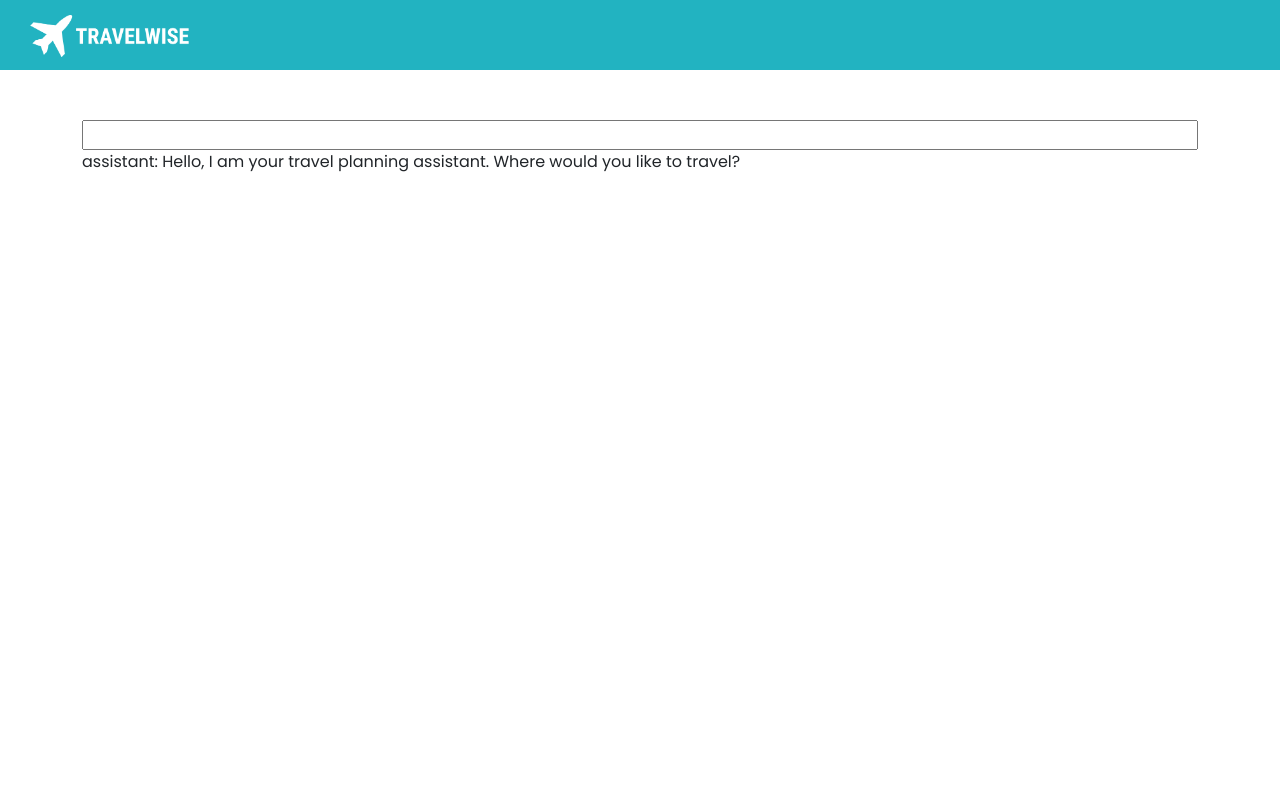
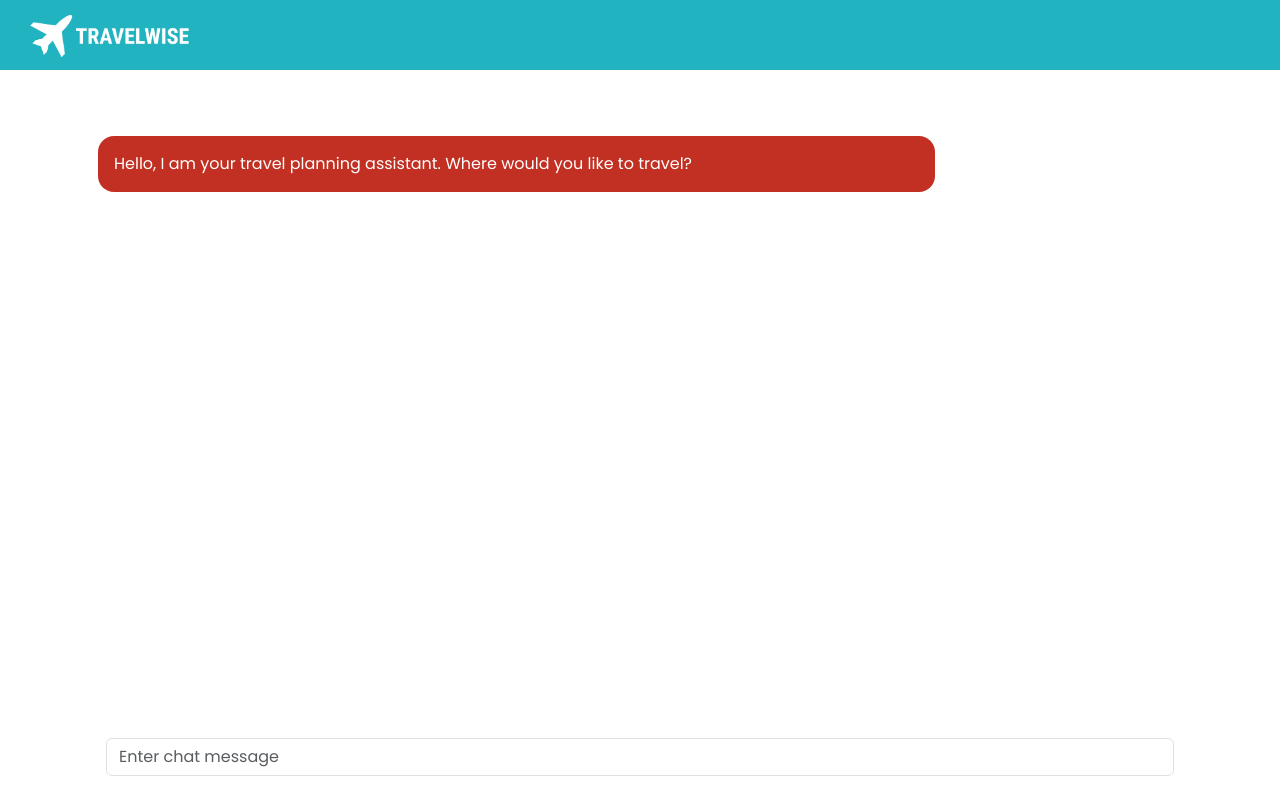
Before and after one commit to kobemaristela/TravelWise, a Django app: template travelwise/frontend/templates/travel/create.html in a window 1280 px wide. Run offline with Django 4.2, Linux system fonts and the light colour scheme; the template is opened without the code that fills it, so the values that code supplies are empty; parts of the project's set-up code (start-up, migrations or seed data) failed here and were passed over; some libraries are stand-ins or nearby versions.

Commit message:
Improve chat view

```diff
--- a/travelwise/frontend/templates/travel/create.html
+++ b/travelwise/frontend/templates/travel/create.html
@@ -6,13 +6,16 @@
 {% endblock %} {% block content %}
 
 <section>
-  <div class="container">
-    <input type="text" id="chat-input"></input>
-    <div id="chat-messages">
-        <div>assistant: Hello, I am your travel planning assistant. Where would you like to travel?</div>
+  <div class="container d-flex flex-column flex-grow-1">
+    <div id="chat-messages" class="flex-grow-1 d-flex flex-column">
+        <div class="assistant">Hello, I am your travel planning assistant. Where would you like to travel?</div>
+
         {% for message in messages %}
-            <div>{{message.role}}: {{message.content}}</div>
+            <div class="{{message.role}}">{{message.content}}</div>
         {% endfor %}
+    </div>
+    <div class="m-4">
+        <input type="text" class="form-control" id="chat-input" placeholder="Enter chat message">
     </div>
   </div>
 </section>
@@ -33,13 +36,15 @@
             .chat(id, chatInput.value)
             .then(function(response) {
                 let userMessageDiv = document.createElement('div');
-                userMessageDiv.innerText = `user: ${chatInput.value}`;
+                userMessageDiv.classList.add('user');
+                userMessageDiv.innerText = `${chatInput.value}`;
                 chatMessages.appendChild(userMessageDiv);
 
                 let message = response['message'];
 
                 let messageDiv = document.createElement('div');
-                messageDiv.innerText = `assistant: ${message}`;
+                messageDiv.classList.add('assistant');
+                messageDiv.innerText = `${message}`;
 
                 chatMessages.appendChild(messageDiv);
             })
@@ -52,6 +57,70 @@
     #chat-input {
         width: 100%;
     }
+
+    /* TODO: Consider making the following global */
+    body {
+        height: 100%;
+
+        /* TODO: We should use a bootsrap class for these instead, but this is a quick, localized hack. */
+        display: flex;
+        justify-content: center;
+        flex-direction: column;
+    }
+
+    /* TODO: Use a selector that is actually sane */
+    body > section {
+        flex-grow: 1;
+        display: flex;
+
+        /* I hate bootstrap. Fix later. */
+        overflow-x: hidden;
+    }
+
+    /* TODO: Consider making the following global */
+    html {
+        height: 100%;
+    }
+
+    /* TODO: Fix this hack */
+    .row {
+        max-width: 100vw;
+    }
+
+    /* I feel like I've gone full circle here. Why even Boostrap? */
+    .user,
+    .assistant {
+        display: inline;
+        margin: 1em;
+        padding: 1em;
+        color: white;
+        border-radius: 1em;
+        max-width: 75%;
+    }
+
+    .assistant {
+        background-color: #c13022;
+    }
+
+    .user {
+        background-color: #22b3c1;
+
+        margin-left: 25%;
+    }
+
+    /* One of the changes I made above negates the section margin, and the header does not play well with flex. Joy. */
+    .container {
+        /*
+        JK, only breaks on mobile. Great.
+
+        margin-top: 330px;
+
+        */
+    }
+
+    #chat-messages {
+        overflow: auto;
+    }
 </style>
 {% endblock %}
 
```
